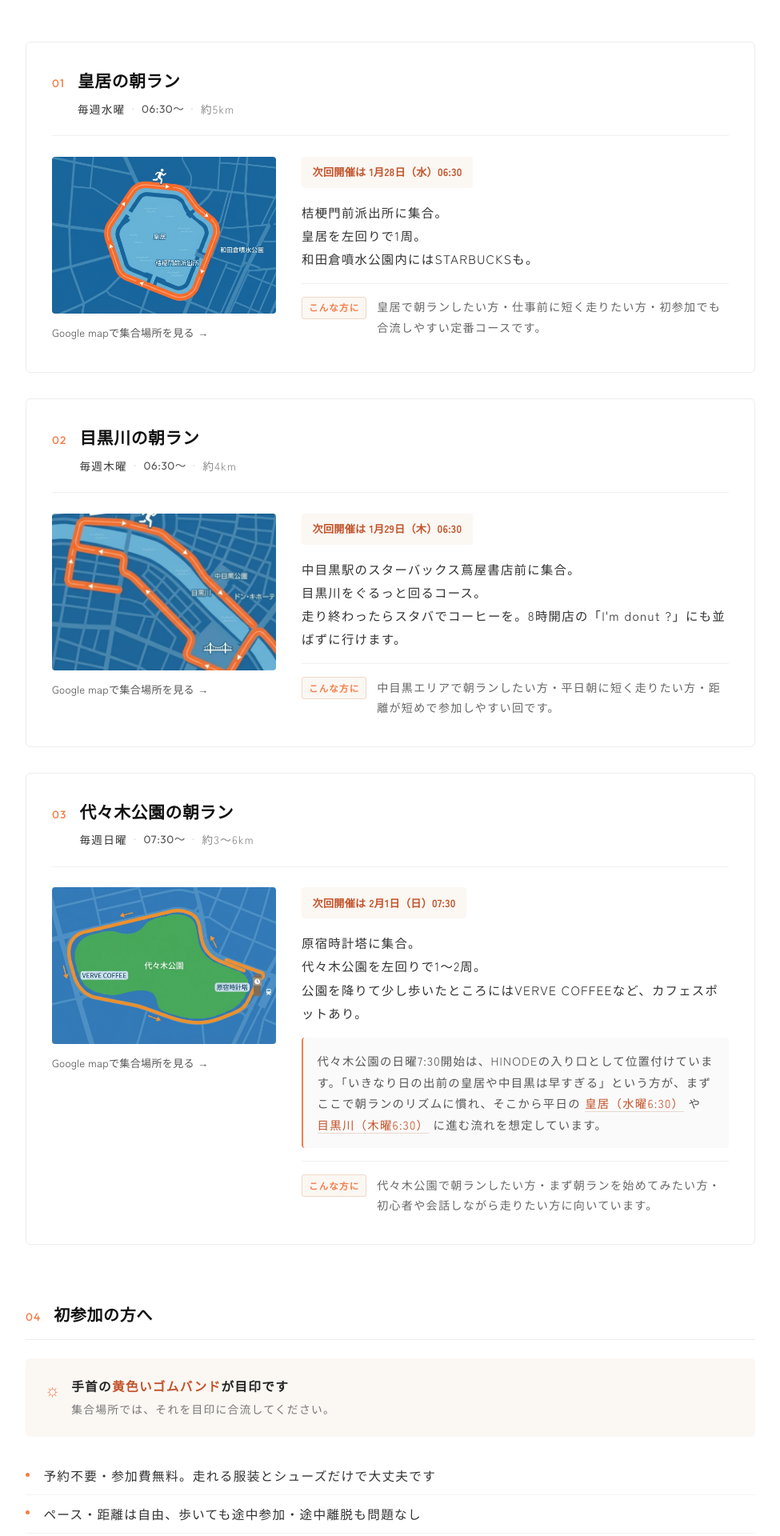
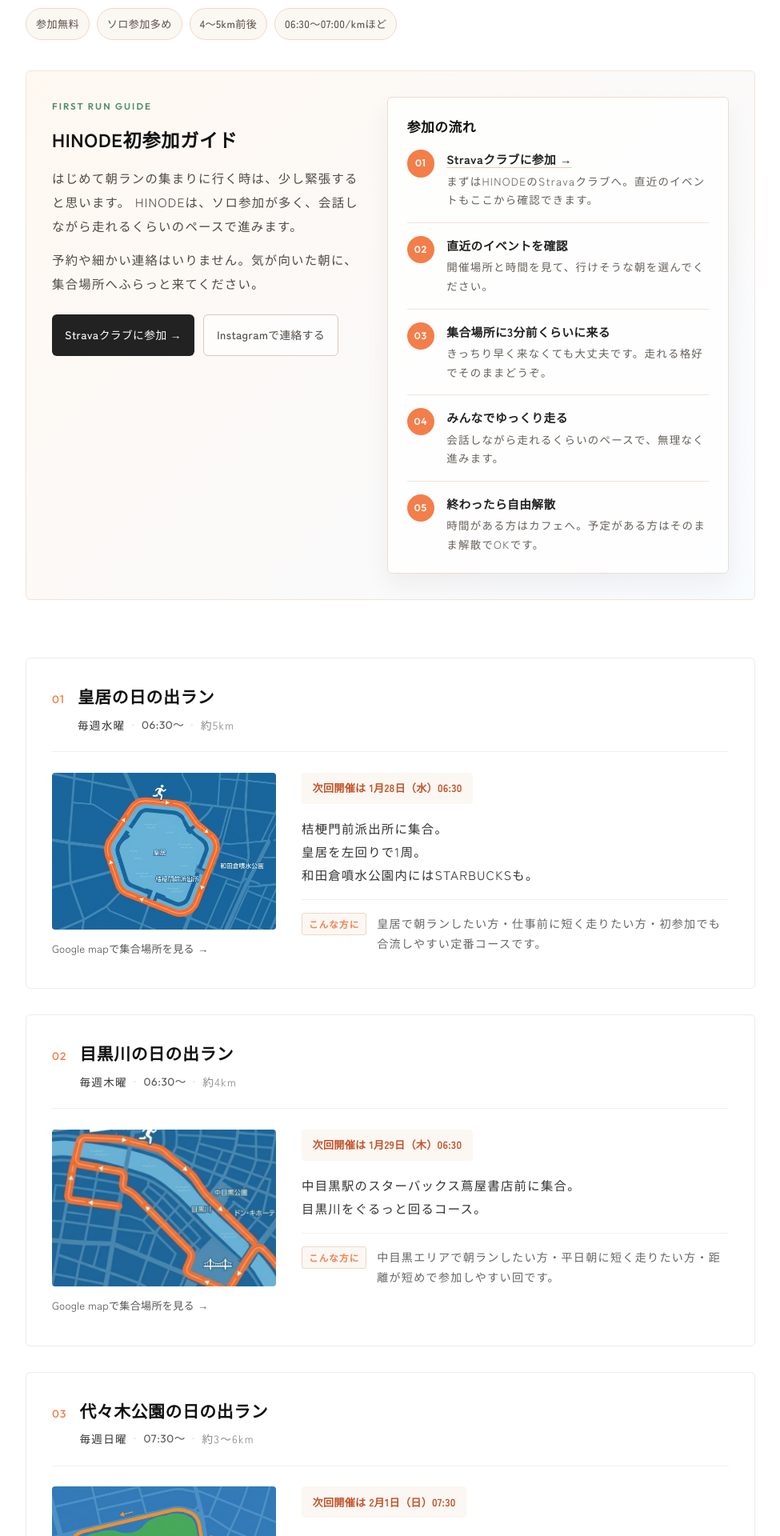
Before and after one commit to git10a/hinode, a Next.js app: page /schedule in a window 1280 px wide. Shown: the part 420-2340 px from the top of the page at 80% size, without its empty margins (152-1127 px from the left). Built offline with nearby package versions, Linux system fonts and the light colour scheme.

Commit message:
feat: add first-time guide to schedule page

```diff
--- a/app/schedule/page.js
+++ b/app/schedule/page.js
@@ -5,8 +5,8 @@ import NextRunDate from '../../components/NextRunDate';
 import PostBottomStrip from '../../components/PostBottomStrip';
 
 export const metadata = {
-    title: '東京の朝ラン開催日程｜皇居・目黒川・代々木公園で毎週開催',
-    description: 'HINODEの朝ラン開催日程ページです。皇居・目黒川・代々木公園で毎週開催。集合場所、曜日、距離、参加しやすさ、初参加時の注意点をまとめています。最新情報はStravaとInstagramで確認できます。',
+    title: '東京の日の出ラン開催日程｜皇居・目黒川・代々木公園で毎週開催',
+    description: 'HINODEの日の出ラン開催日程ページです。皇居・目黒川・代々木公園で毎週開催。集合場所、曜日、距離、参加しやすさ、初参加時の流れをまとめています。最新情報はStravaとInstagramで確認できます。',
 };
 
 const STRAVA_CLUB_URL = 'https://www.strava.com/clubs/1772485';
@@ -15,8 +15,8 @@ const EVENTS_JSON_LD = [
     {
         "@context": "https://schema.org",
         "@type": "Event",
-        "name": "皇居の朝ラン｜HINODE",
-        "description": "毎週水曜6:30から皇居で開催する朝ラン。約5km、左回りで1周。参加無料・予約不要。",
+        "name": "皇居の日の出ラン｜HINODE",
+        "description": "毎週水曜6:30から皇居で開催する日の出ラン。約5km、左回りで1周。参加無料・予約不要。",
         "eventSchedule": { "@type": "Schedule", "repeatFrequency": "P1W", "byDay": "https://schema.org/Wednesday", "startTime": "06:30", "scheduleTimezone": "Asia/Tokyo" },
         "location": { "@type": "Place", "name": "桔梗門前派出所", "address": { "@type": "PostalAddress", "addressLocality": "東京都千代田区", "addressCountry": "JP" } },
         "eventAttendanceMode": "https://schema.org/OfflineEventAttendanceMode",
@@ -27,8 +27,8 @@ const EVENTS_JSON_LD = [
     {
         "@context": "https://schema.org",
         "@type": "Event",
-        "name": "目黒川の朝ラン｜HINODE",
-        "description": "毎週木曜6:30から中目黒で開催する朝ラン。約4km、目黒川沿いを1周。参加無料・予約不要。",
+        "name": "目黒川の日の出ラン｜HINODE",
+        "description": "毎週木曜6:30から中目黒で開催する日の出ラン。約4km、目黒川沿いを1周。参加無料・予約不要。",
         "eventSchedule": { "@type": "Schedule", "repeatFrequency": "P1W", "byDay": "https://schema.org/Thursday", "startTime": "06:30", "scheduleTimezone": "Asia/Tokyo" },
         "location": { "@type": "Place", "name": "スターバックス 中目黒蔦屋書店前", "address": { "@type": "PostalAddress", "addressLocality": "東京都目黒区", "addressCountry": "JP" } },
         "eventAttendanceMode": "https://schema.org/OfflineEventAttendanceMode",
@@ -39,8 +39,8 @@ const EVENTS_JSON_LD = [
     {
         "@context": "https://schema.org",
         "@type": "Event",
-        "name": "代々木公園の朝ラン｜HINODE",
-        "description": "毎週日曜7:30から代々木公園で開催する朝ラン。約3〜6km、左回りで1〜2周。参加無料・予約不要。",
+        "name": "代々木公園の日の出ラン｜HINODE",
+        "description": "毎週日曜7:30から代々木公園で開催する日の出ラン。約3〜6km、左回りで1〜2周。参加無料・予約不要。",
         "eventSchedule": { "@type": "Schedule", "repeatFrequency": "P1W", "byDay": "https://schema.org/Sunday", "startTime": "07:30", "scheduleTimezone": "Asia/Tokyo" },
         "location": { "@type": "Place", "name": "原宿時計塔前", "address": { "@type": "PostalAddress", "addressLocality": "東京都渋谷区", "addressCountry": "JP" } },
         "eventAttendanceMode": "https://schema.org/OfflineEventAttendanceMode",
@@ -50,11 +50,65 @@ const EVENTS_JSON_LD = [
     }
 ];
 
+const guideFacts = [
+    '参加無料',
+    'ソロ参加多め',
+    '4〜5km前後',
+    '06:30〜07:00/kmほど',
+];
+
+const participationSteps = [
+    {
+        title: 'Stravaクラブに参加',
+        description: 'まずはHINODEのStravaクラブへ。直近のイベントもここから確認できます。',
+        href: STRAVA_CLUB_URL,
+    },
+    {
+        title: '直近のイベントを確認',
+        description: '開催場所と時間を見て、行けそうな朝を選んでください。',
+    },
+    {
+        title: '集合場所に3分前くらいに来る',
+        description: 'きっちり早く来なくても大丈夫です。走れる格好でそのままどうぞ。',
+    },
+    {
+        title: 'みんなでゆっくり走る',
+        description: '会話しながら走れるくらいのペースで、無理なく進みます。',
+    },
+    {
+        title: '終わったら自由解散',
+        description: '時間がある方はカフェへ。予定がある方はそのまま解散でOKです。',
+    },
+];
+
+const faqItems = [
+    {
+        question: '1人で行っても大丈夫ですか？',
+        answer: 'むしろ1人参加が多いです。はじめましての方も、その朝から自然に混ざれる雰囲気です。',
+    },
+    {
+        question: '速く走れないとダメですか？',
+        answer: 'そんなことまったくありません。HINODEは速く走る場所ではなく、早朝に走り続けるための場所です。',
+    },
+    {
+        question: '途中で歩いてもいいですか？',
+        answer: 'もちろん大丈夫です。その日の体調に合わせて、無理なく参加してください。',
+    },
+    {
+        question: '参加費は？',
+        answer: '無料です。',
+    },
+    {
+        question: '事前連絡は必要？',
+        answer: '基本はStravaイベントへの参加でOKです。行かない時も連絡はまったく必要ありません。気が向いたら来てください。',
+    },
+];
+
 const RUNS = [
     {
         id: 'kokyo',
         num: '01',
-        name: '皇居の朝ラン',
+        name: '皇居の日の出ラン',
         day: '毎週水曜',
         time: '06:30〜',
         distance: '約5km',
@@ -72,7 +126,7 @@ const RUNS = [
     {
         id: 'meguro',
         num: '02',
-        name: '目黒川の朝ラン',
+        name: '目黒川の日の出ラン',
         day: '毎週木曜',
         time: '06:30〜',
         distance: '約4km',
@@ -83,14 +137,14 @@ const RUNS = [
         dayOfWeek: 4,
         timeRaw: '06:30',
         description: (
-            <>中目黒駅のスターバックス蔦屋書店前に集合。<br />目黒川をぐるっと回るコース。<br />走り終わったらスタバでコーヒーを。8時開店の「I&apos;m donut ?」にも並ばずに行けます。</>
+            <>中目黒駅のスターバックス蔦屋書店前に集合。<br />目黒川をぐるっと回るコース。</>
         ),
         forWhom: '中目黒エリアで朝ランしたい方・平日朝に短く走りたい方・距離が短めで参加しやすい回です。',
     },
     {
         id: 'yoyogi',
         num: '03',
-        name: '代々木公園の朝ラン',
+        name: '代々木公園の日の出ラン',
         day: '毎週日曜',
         time: '07:30〜',
         distance: '約3〜6km',
@@ -101,7 +155,7 @@ const RUNS = [
         dayOfWeek: 0,
         timeRaw: '07:30',
         description: (
-            <>原宿時計塔に集合。<br />代々木公園を左回りで1〜2周。<br />公園を降りて少し歩いたところにはVERVE COFFEEなど、カフェスポットあり。</>
+            <>原宿時計塔に集合。<br />代々木公園を左回りで1〜2周。<br />公園近くにはドトールやVERVE COFFEEがあります。</>
         ),
         forWhom: '代々木公園で朝ランしたい方・まず朝ランを始めてみたい方・初心者や会話しながら走りたい方に向いています。',
         note: (
@@ -130,14 +184,64 @@ export default function EventPage() {
             <div className={styles.hero}>
                 <p className={styles.eyebrow}>SCHEDULE</p>
                 <h1 className={styles.title}>
-                    東京の朝ラン開催日程<br />
+                    東京の日の出ラン開催日程<br />
                     <span className={styles.titleSub}>皇居・目黒川・代々木公園</span>
                 </h1>
                 <p className={styles.lead}>
-                    皇居・目黒川・代々木公園で毎週開催。<br />
+                    HINODEは、朝の時間にゆっくり走るランニングコミュニティです。<br />
                     予約不要・参加費無料・1人参加OK。
                 </p>
+                <div className={styles.heroFacts} aria-label="HINODEの参加しやすさ">
+                    {guideFacts.map((fact) => (
+                        <span key={fact}>{fact}</span>
+                    ))}
+                </div>
             </div>
+
+            <section className={styles.guideSection} aria-labelledby="first-time-guide-title">
+                <div className={styles.guideIntro}>
+                    <p className={styles.guideKicker}>FIRST RUN GUIDE</p>
+                    <h2 id="first-time-guide-title" className={styles.guideTitle}>HINODE初参加ガイド</h2>
+                    <p className={styles.guideLead}>
+                        はじめて朝ランの集まりに行く時は、少し緊張すると思います。
+                        HINODEは、ソロ参加が多く、会話しながら走れるくらいのペースで進みます。
+                    </p>
+                    <p className={styles.guideText}>
+                        予約や細かい連絡はいりません。気が向いた朝に、集合場所へふらっと来てください。
+                    </p>
+                    <div className={styles.guideActions}>
+                        <a href={STRAVA_CLUB_URL} target="_blank" rel="noopener noreferrer" className={styles.primaryGuideLink}>
+                            Stravaクラブに参加 →
+                        </a>
+                        <a href="https://www.instagram.com/hinode_run/" target="_blank" rel="noopener noreferrer" className={styles.secondaryGuideLink}>
+                            Instagramで連絡する
+                        </a>
+                    </div>
+                </div>
+
+                <div className={styles.flowPanel}>
+                    <h3 className={styles.flowTitle}>参加の流れ</h3>
+                    <ol className={styles.flowList}>
+                        {participationSteps.map((step, index) => (
+                            <li key={step.title} className={styles.flowItem}>
+                                <span className={styles.flowNumber}>{String(index + 1).padStart(2, '0')}</span>
+                                <div>
+                                    <h4>
+                                        {step.href ? (
+                                            <a href={step.href} target="_blank" rel="noopener noreferrer">
+                                                {step.title} →
+                                            </a>
+                                        ) : (
+                                            step.title
+                                        )}
+                                    </h4>
+                                    <p>{step.description}</p>
+                                </div>
+                            </li>
+                        ))}
+                    </ol>
+                </div>
+            </section>
 
             <section className={styles.runs}>
                 {RUNS.map((run) => (
@@ -194,27 +298,26 @@ export default function EventPage() {
                 ))}
             </section>
 
-            <section className={styles.beginners}>
+            <section className={styles.faqSection} aria-labelledby="first-time-faq-title">
                 <div className={styles.sectionHead}>
                     <span className={styles.sectionNum}>04</span>
-                    <h2 className={styles.sectionTitle}>初参加の方へ</h2>
+                    <h2 id="first-time-faq-title" className={styles.sectionTitle}>よくある不安</h2>
+                </div>
+                <div className={styles.faqGrid}>
+                    {faqItems.map((item) => (
+                        <article key={item.question} className={styles.faqItem}>
+                            <h3>Q. {item.question}</h3>
+                            <p>A. {item.answer}</p>
+                        </article>
+                    ))}
                 </div>
                 <div className={styles.callout}>
                     <span className={styles.calloutIcon} aria-hidden="true">☼</span>
                     <div className={styles.calloutBody}>
                         <p className={styles.calloutTitle}>手首の<strong>黄色いゴムバンド</strong>が目印です</p>
-                        <p className={styles.calloutSub}>集合場所では、それを目印に合流してください。</p>
+                        <p className={styles.calloutSub}>集合場所では、それを目印に合流してください。ほかに聞きたいことがあればInstagramで気軽にご連絡ください。</p>
                     </div>
                 </div>
-                <ul className={styles.list}>
-                    <li>予約不要・参加費無料。走れる服装とシューズだけで大丈夫です</li>
-                    <li>ペース・距離は自由、歩いても途中参加・途中離脱も問題なし</li>
-                    <li>参加者の約3割はほぼ初めてのランニング。1人参加も多いです</li>
-                    <li>雨天は基本中止。開催可否は当日の <a href="https://www.instagram.com/hinode_run/" target="_blank" rel="noopener noreferrer" className={styles.link}>Instagram</a> / <a href="https://strava.app.link/pQ0uMuWWj2b" target="_blank" rel="noopener noreferrer" className={styles.link}>Strava</a> で確認してください</li>
-                </ul>
-                <p className={styles.faqLink}>
-                    <Link href="/about#faq" className={styles.link}>よくある質問はこちら →</Link>
-                </p>
             </section>
 
             <section className={styles.linksSection}>
--- a/app/schedule/schedule.module.css
+++ b/app/schedule/schedule.module.css
@@ -49,7 +49,7 @@
 
 /* ---------- hero ---------- */
 .hero {
-    margin-bottom: 4rem;
+    margin-bottom: 2.4rem;
     text-align: left;
 }
 
@@ -89,6 +89,201 @@
     color: #555;
     margin: 0;
     max-width: 720px;
+}
+
+.heroFacts {
+    display: flex;
+    flex-wrap: wrap;
+    gap: 0.55rem;
+    margin-top: 1.4rem;
+}
+
+.heroFacts span {
+    display: inline-flex;
+    align-items: center;
+    justify-content: center;
+    min-height: 2.1rem;
+    padding: 0.35rem 0.75rem;
+    border: 1px solid #f0d8c8;
+    border-radius: 999px;
+    background: #fbf7f3;
+    color: #5c5149;
+    font-size: 0.82rem;
+    font-weight: 500;
+    letter-spacing: 0.03em;
+}
+
+/* ---------- guide ---------- */
+.guideSection {
+    display: grid;
+    grid-template-columns: minmax(0, 0.95fr) minmax(0, 1.05fr);
+    gap: 2rem;
+    align-items: start;
+    margin-bottom: 4.5rem;
+    padding: 2rem;
+    border: 1px solid #f0e4d9;
+    border-radius: 6px;
+    background: linear-gradient(135deg, #fff8f1 0%, #f8fbff 100%);
+}
+
+.guideKicker {
+    font-family: var(--font-en);
+    font-size: 0.72rem;
+    font-weight: 600;
+    letter-spacing: 0.18em;
+    color: #4f8f68;
+    margin: 0 0 0.8rem;
+    text-transform: uppercase;
+}
+
+.guideTitle {
+    font-family: var(--font-jp);
+    font-size: 1.45rem;
+    font-weight: 700;
+    color: #111;
+    letter-spacing: 0.03em;
+    line-height: 1.5;
+    margin: 0 0 1rem;
+}
+
+.guideLead,
+.guideText {
+    font-size: 0.96rem;
+    line-height: 1.95;
+    color: #4f4a45;
+    margin: 0;
+    max-width: none;
+}
+
+.guideText {
+    margin-top: 0.8rem;
+}
+
+.guideActions {
+    display: flex;
+    flex-wrap: wrap;
+    gap: 0.7rem;
+    margin-top: 1.4rem;
+}
+
+.primaryGuideLink,
+.secondaryGuideLink {
+    display: inline-flex;
+    align-items: center;
+    justify-content: center;
+    min-height: 2.6rem;
+    padding: 0.72rem 1rem;
+    border-radius: 6px;
+    font-size: 0.86rem;
+    font-weight: 500;
+    letter-spacing: 0.03em;
+    text-decoration: none;
+    transition: transform 0.2s, box-shadow 0.2s, background 0.2s, color 0.2s, border-color 0.2s;
+}
+
+.primaryGuideLink {
+    background: #222;
+    color: #fff;
+}
+
+.primaryGuideLink:hover {
+    background: #000;
+    transform: translateY(-1px);
+    box-shadow: 0 8px 18px rgba(0, 0, 0, 0.12);
+}
+
+.secondaryGuideLink {
+    border: 1px solid #d9cabe;
+    background: rgba(255, 255, 255, 0.72);
+    color: #4f4a45;
+}
+
+.secondaryGuideLink:hover {
+    border-color: #bcaea2;
+    background: #fff;
+    color: #111;
+}
+
+.flowPanel {
+    padding: 1.5rem;
+    border: 1px solid #eaded3;
+    border-radius: 6px;
+    background: rgba(255, 255, 255, 0.8);
+    box-shadow: 0 14px 30px rgba(53, 39, 29, 0.06);
+}
+
+.flowTitle {
+    font-family: var(--font-jp);
+    font-size: 1.05rem;
+    font-weight: 700;
+    line-height: 1.5;
+    color: #111;
+    letter-spacing: 0.03em;
+    margin: 0 0 1rem;
+}
+
+.flowList {
+    display: flex;
+    flex-direction: column;
+    gap: 0;
+    margin: 0;
+    padding: 0;
+    list-style: none;
+}
+
+.flowItem {
+    display: grid;
+    grid-template-columns: 2.25rem minmax(0, 1fr);
+    gap: 0.85rem;
+    padding: 1rem 0;
+    border-bottom: 1px solid #efe4da;
+}
+
+.flowItem:first-child {
+    padding-top: 0;
+}
+
+.flowItem:last-child {
+    padding-bottom: 0;
+    border-bottom: none;
+}
+
+.flowNumber {
+    display: inline-flex;
+    align-items: center;
+    justify-content: center;
+    width: 2.15rem;
+    height: 2.15rem;
+    border-radius: 50%;
+    background: #F37E4A;
+    color: #fff;
+    font-family: var(--font-en);
+    font-size: 0.76rem;
+    font-weight: 600;
+    letter-spacing: 0.05em;
+}
+
+.flowItem h4 {
+    font-family: var(--font-jp);
+    font-size: 0.92rem;
+    font-weight: 700;
+    line-height: 1.6;
+    color: #222;
+    letter-spacing: 0.03em;
+    margin: 0 0 0.25rem;
+}
+
+.flowItem h4 a {
+    color: inherit;
+    border-bottom: 1px solid rgba(243, 126, 74, 0.45);
+}
+
+.flowItem p {
+    font-size: 0.84rem;
+    line-height: 1.75;
+    color: #66605a;
+    margin: 0;
+    max-width: none;
 }
 
 /* ---------- runs ---------- */
@@ -296,8 +491,8 @@
     flex: 1;
 }
 
-/* ---------- beginners section ---------- */
-.beginners {
+/* ---------- FAQ ---------- */
+.faqSection {
     margin-bottom: 4rem;
 }
 
@@ -329,6 +524,38 @@
     line-height: 1.5;
 }
 
+.faqGrid {
+    display: grid;
+    grid-template-columns: repeat(2, minmax(0, 1fr));
+    gap: 1rem;
+    margin-bottom: 1.6rem;
+}
+
+.faqItem {
+    padding: 1.25rem 1.3rem;
+    border: 1px solid #eee3d9;
+    border-radius: 6px;
+    background: #fff;
+}
+
+.faqItem h3 {
+    font-family: var(--font-jp);
+    font-size: 0.95rem;
+    font-weight: 700;
+    line-height: 1.6;
+    letter-spacing: 0.03em;
+    color: #222;
+    margin: 0 0 0.6rem;
+}
+
+.faqItem p {
+    font-size: 0.88rem;
+    line-height: 1.85;
+    color: #5c5650;
+    margin: 0;
+    max-width: none;
+}
+
 .callout {
     display: flex;
     align-items: flex-start;
@@ -336,7 +563,6 @@
     background: #fbf7f3;
     border-radius: 6px;
     padding: 1.4rem 1.5rem;
-    margin-bottom: 1.6rem;
 }
 
 .calloutIcon {
@@ -369,53 +595,6 @@
     color: #777;
     margin: 0;
     line-height: 1.7;
-}
-
-.list {
-    list-style: none;
-    padding: 0;
-    margin: 0 0 1.5rem;
-}
-
-.list li {
-    font-size: 0.98rem;
-    line-height: 1.85;
-    color: #333;
-    padding: 0.55rem 0 0.55rem 1.4rem;
-    position: relative;
-    border-bottom: 1px solid #f3f3f3;
-}
-
-.list li:last-child {
-    border-bottom: none;
-}
-
-.list li::before {
-    content: '';
-    position: absolute;
-    left: 0;
-    top: 1.2rem;
-    width: 5px;
-    height: 5px;
-    background: #F37E4A;
-    border-radius: 50%;
-}
-
-.faqLink {
-    margin: 1.2rem 0 0;
-    font-size: 0.92rem;
-}
-
-.link {
-    color: #c2532a;
-    text-decoration: none;
-    border-bottom: 1px solid #ead8cd;
-    transition: color 0.2s, border-color 0.2s;
-}
-
-.link:hover {
-    color: #a23f1c;
-    border-bottom-color: #c2532a;
 }
 
 /* ---------- links ---------- */
@@ -481,6 +660,38 @@
         font-size: 0.95rem;
     }
 
+    .heroFacts {
+        gap: 0.45rem;
+    }
+
+    .heroFacts span {
+        font-size: 0.78rem;
+    }
+
+    .guideSection {
+        grid-template-columns: 1fr;
+        gap: 1.5rem;
+        padding: 1.4rem 1.2rem;
+        margin-bottom: 3.5rem;
+    }
+
+    .guideTitle {
+        font-size: 1.25rem;
+    }
+
+    .guideActions {
+        flex-direction: column;
+    }
+
+    .primaryGuideLink,
+    .secondaryGuideLink {
+        width: 100%;
+    }
+
+    .flowPanel {
+        padding: 1.2rem;
+    }
+
     .runCard {
         padding: 1.6rem 1.3rem 1.8rem;
     }
@@ -510,6 +721,10 @@
         font-size: 1.1rem;
     }
 
+    .faqGrid {
+        grid-template-columns: 1fr;
+    }
+
     .callout {
         padding: 1.2rem;
     }
```
